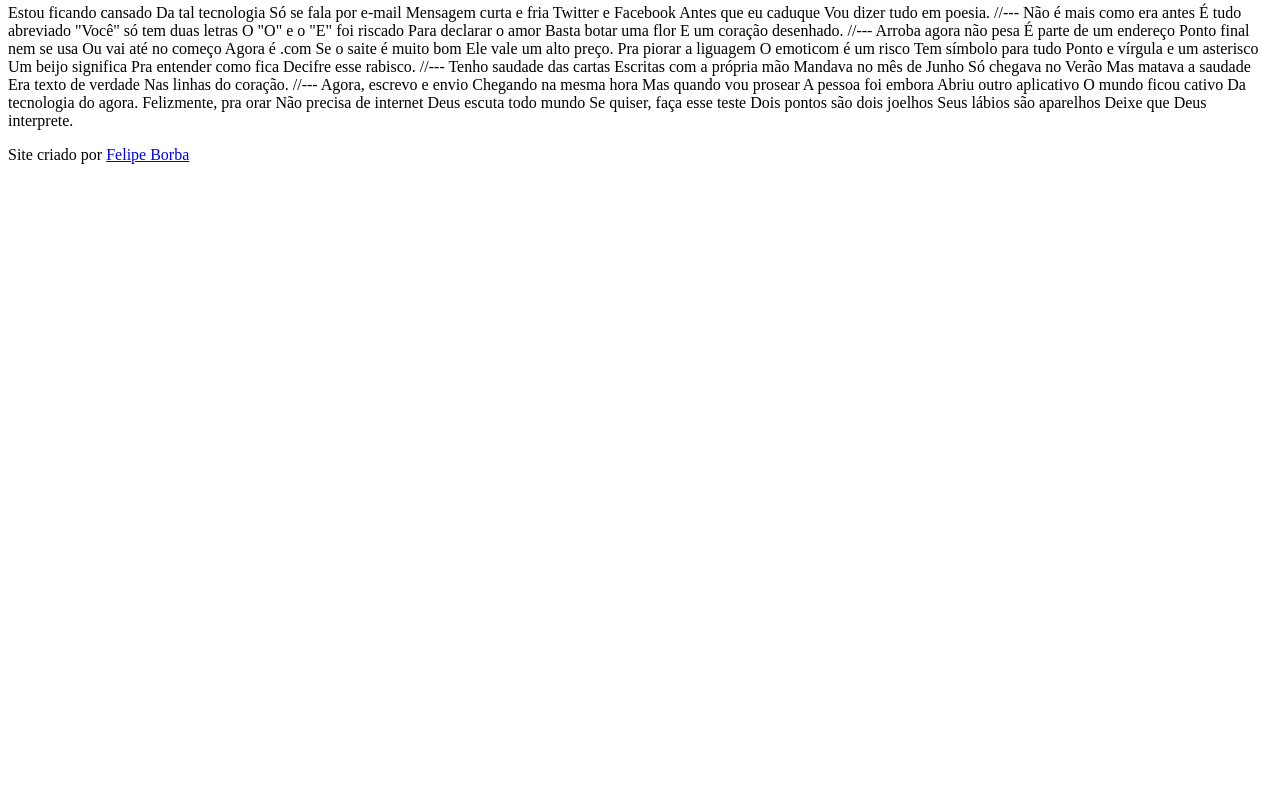
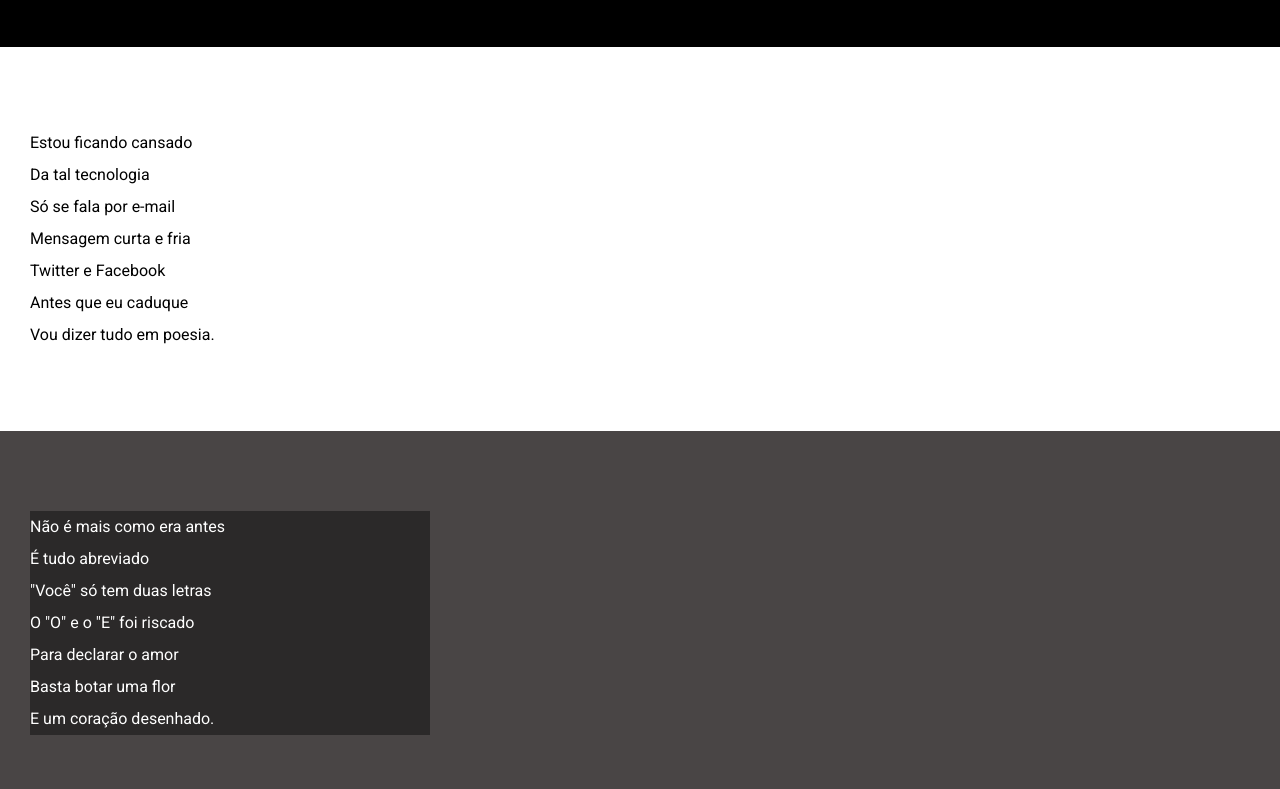
Before and after one commit to felipeborbaof/projeto-cordel, a plain HTML site: page index.html in a window 1280 px wide. Shown: the part 110-899 px from the top of the page. Before the commit the page ends 800 px from the top, so only its background shows below. Drawn offline with Linux system fonts and the light colour scheme.

Commit message:
atualização da CSS

```diff
--- a/index.html
+++ b/index.html
@@ -5,6 +5,7 @@
     <meta http-equiv="X-UA-Compatible" content="IE=edge">
     <meta name="viewport" content="width=device-width, initial-scale=1.0">
     <title>Projeto Cordel</title>
+    <link rel="stylesheet" href="style.css">
 </head>
 <body>
 <header>
@@ -13,69 +14,85 @@
 
 </header>
 
-    Estou ficando cansado
-    Da tal tecnologia
-    Só se fala por e-mail
-    Mensagem curta e fria
-    Twitter e Facebook
-    Antes que eu caduque
-    Vou dizer tudo em poesia.
+    <p>
+        <section class="normal">
+            Estou ficando cansado <br>
+            Da tal tecnologia <br>
+            Só se fala por e-mail <br>
+            Mensagem curta e fria <br>
+            Twitter e Facebook <br>
+            Antes que eu caduque <br>
+            Vou dizer tudo em poesia.
+    </p>
+    </section>
 
-    //---
+    <section class="imagem">
+        <p>
+            Não é mais como era antes <br>
+            É tudo abreviado <br>
+            "Você" só tem duas letras <br>
+            O "O" e o "E" foi riscado <br>
+            Para declarar o amor <br>
+            Basta botar uma flor <br>
+            E um coração desenhado.
+        </p>
+    </section>
 
-    Não é mais como era antes
-    É tudo abreviado
-    "Você" só tem duas letras
-    O "O" e o "E" foi riscado
-    Para declarar o amor
-    Basta botar uma flor
-    E um coração desenhado.
+    <section class="normal">
+        <p>
+            Arroba agora não pesa <br>
+            É parte de um endereço <br>
+            Ponto final nem se usa <br>
+            Ou vai até no começo <br>
+            Agora é .com <br>
+            Se o saite é muito bom <br>
+            Ele vale um alto preço.
+        </p>
 
-    //---
+        <p>
+            Pra piorar a liguagem <br>
+            O emoticom é um risco <br>
+            Tem símbolo para tudo <br>
+            Ponto e vírgula e um asterisco <br>
+            Um beijo significa <br>
+            Pra entender como fica <br>
+            Decifre esse rabisco.
+        </p>
+    </section>
 
-    Arroba agora não pesa
-    É parte de um endereço
-    Ponto final nem se usa
-    Ou vai até no começo
-    Agora é .com
-    Se o saite é muito bom
-    Ele vale um alto preço.
+    <section class="imagem">
+        <p>
+            Tenho saudade das cartas <br>
+            Escritas com a própria mão <br>
+            Mandava no mês de Junho <br>
+            Só chegava no Verão <br>
+            Mas matava a saudade <br>
+            Era texto de verdade <br>
+            Nas linhas do coração.
+        </p>
+    </section>
 
-    Pra piorar a liguagem
-    O emoticom é um risco
-    Tem símbolo para tudo
-    Ponto e vírgula e um asterisco
-    Um beijo significa
-    Pra entender como fica
-    Decifre esse rabisco.
+    <section class="normal">
+        <p>
+            Agora, escrevo e envio <br>
+            Chegando na mesma hora <br>
+            Mas quando vou prosear <br>
+            A pessoa foi embora <br>
+            Abriu outro aplicativo <br>
+            O mundo ficou cativo <br>
+            Da tecnologia do agora.
+        </p>
 
-    //---
-
-    Tenho saudade das cartas
-    Escritas com a própria mão
-    Mandava no mês de Junho
-    Só chegava no Verão
-    Mas matava a saudade
-    Era texto de verdade
-    Nas linhas do coração.
-
-    //---
-
-    Agora, escrevo e envio
-    Chegando na mesma hora
-    Mas quando vou prosear
-    A pessoa foi embora
-    Abriu outro aplicativo
-    O mundo ficou cativo
-    Da tecnologia do agora.
-
-    Felizmente, pra orar
-    Não precisa de internet
-    Deus escuta todo mundo
-    Se quiser, faça esse teste
-    Dois pontos são dois joelhos
-    Seus lábios são aparelhos
-    Deixe que Deus interprete.
+        <p>
+            Felizmente, pra orar <br>
+            Não precisa de internet <br>
+            Deus escuta todo mundo <br>
+            Se quiser, faça esse teste <br>
+            Dois pontos são dois joelhos <br>
+            Seus lábios são aparelhos <br>
+            Deixe que Deus interprete.
+        </p>
+    </section>
 
     <footer>
         <p>Site criado por <a href="https://github.com/felipeborbaof" target="_blank">Felipe Borba</a> </p>
--- /dev/null
+++ b/style.css
@@ -0,0 +1,68 @@
+@import url('https://fonts.googleapis.com/css2?family=Roboto:ital,wght@0,100;0,300;0,400;0,500;0,700;0,900;1,100;1,300;1,400;1,500;1,700;1,900&display=swap');
+
+
+*{
+    font-family: 'Roboto', sans-serif;
+    margin: 0px;
+    padding: 0px;
+}
+
+html , body {
+    min-height: 100vh;
+    background-color: darkgray;
+}
+
+header {
+    background-color: black;
+    color: white;
+    text-align: center;
+}
+
+header h1 {
+    padding-top: 50px;
+    font-variant: small-caps;
+
+}
+
+header p {
+    padding-bottom: 50px;
+}
+
+a {
+    color: white;
+    text-decoration: none;
+    font-weight: bolder;
+}
+
+a:hover {
+    text-decoration: underline;
+}
+
+section {
+    padding-top: 10vh;
+    padding-bottom: 10vh;
+    line-height: 2rem;
+    padding-left: 30px;
+}
+
+.normal {
+    background-color: white;
+    color: black;
+}
+
+.imagem {
+    background-color: rgb(73, 69, 69);
+    color: white
+}
+
+.imagem p {
+    background-color: rgba(0, 0, 0, 0.411);
+    width: 400px;
+}
+
+footer {
+    background-color: black;
+    text-align: center;
+    color: white;
+    padding: 10px;
+}
```
Also changed, not shown: cordel-moderno.txt (deleted).
